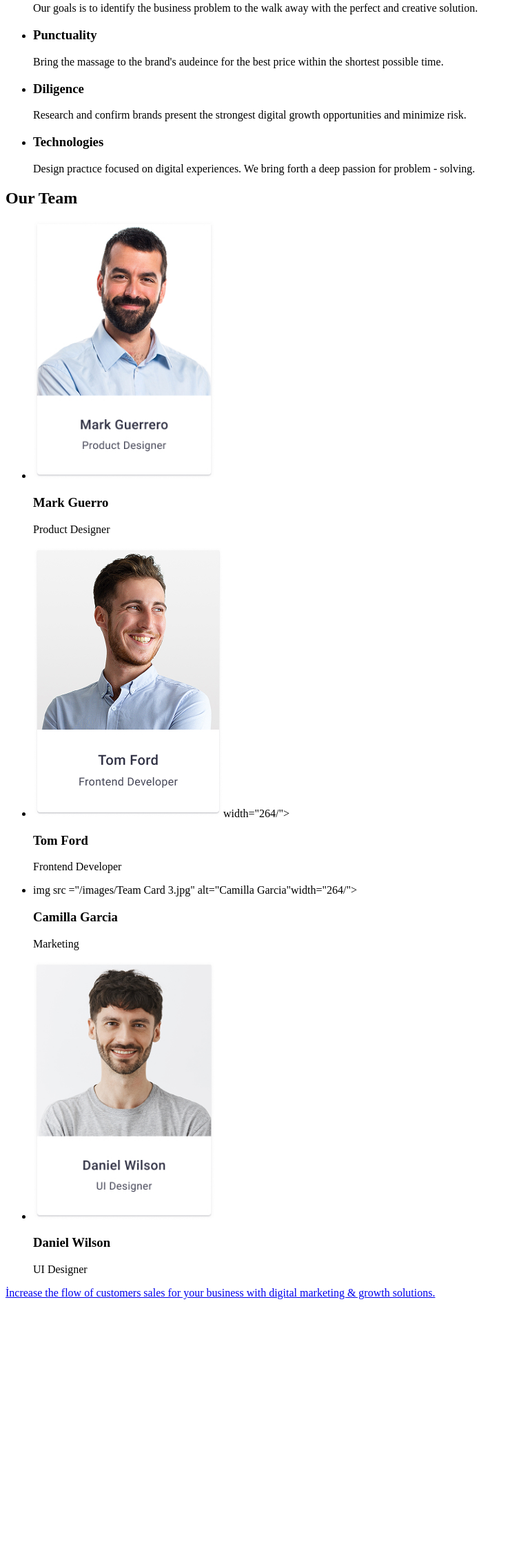
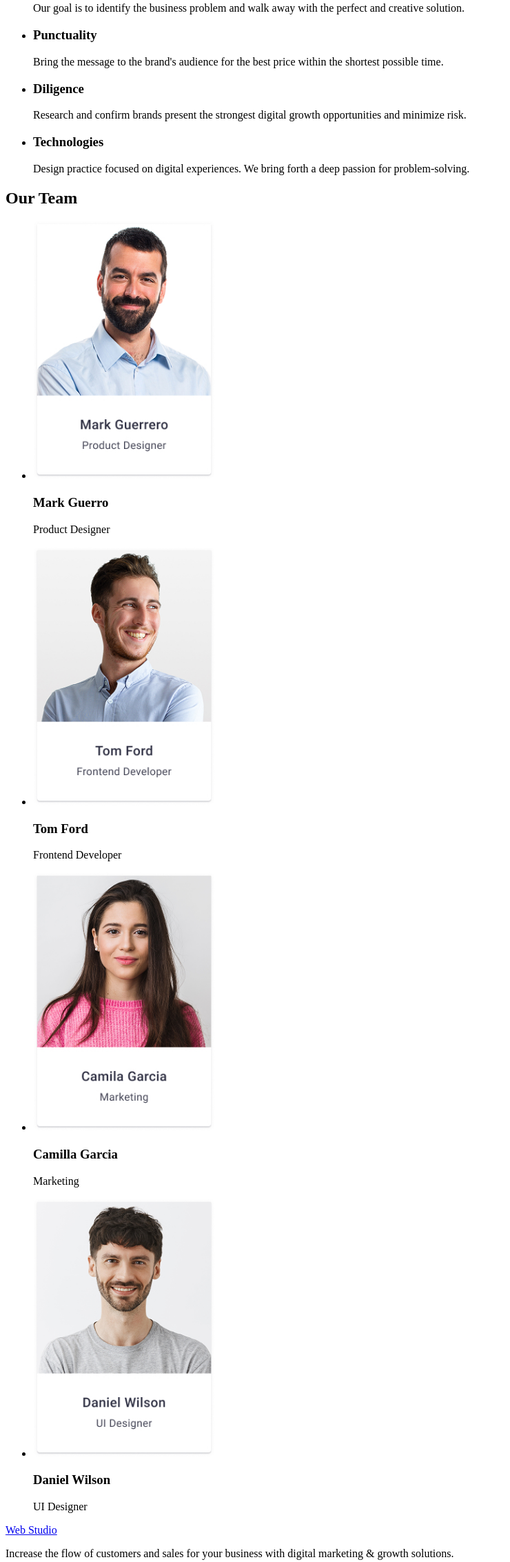
Before and after one commit to hayrunnisaicik/goit-markup-hw-01, a plain HTML site: page index.html in a window 1280 px wide. Shown: the part 314-2579 px from the top of the page at 69% size, without its empty margins (0-740 px from the left). Before the commit the page ends 2214 px from the top, so only its background shows below. Drawn offline with Linux system fonts and the light colour scheme.

Commit message:
İlk yükleme

```diff
--- a/index.html
+++ b/index.html
@@ -11,9 +11,8 @@
         <nav>
             <ul>
                 <li>
-                    <a href="/">Web Studio</a>"
+                    <a href="/">Web Studio</a>
                 </li>
-
                 <li>
                     <a href="">Studio</a>
                 </li>
@@ -22,7 +21,6 @@
                 </li>
             </ul>
         </nav>
-    </header>
 
         <address>
             <ul>
@@ -36,7 +34,6 @@
         </address>
     </header>
 
-
     <main>
         <section>
             <h1>Effective Solutions for Your Business</h1>
@@ -49,28 +46,25 @@
                 <li>
                     <h3>Strategy</h3>
                     <p>
-                Our goals is to identify the business problem to the walk away with the perfect and creative solution.
+                        Our goal is to identify the business problem and walk away with the perfect and creative solution.
                     </p>
                 </li>
                 <li>
                     <h3>Punctuality</h3>
                     <p>
-                Bring the massage to the brand's audeince for the best price
-                within the shortest possible time.
+                        Bring the message to the brand's audience for the best price within the shortest possible time.
                     </p>
                 </li>
                 <li>
                     <h3>Diligence</h3>
                     <p>
-                Research and confirm brands present the strongest digital
-                growth opportunities and minimize risk.
+                        Research and confirm brands present the strongest digital growth opportunities and minimize risk.
                     </p>
                 </li>
                 <li>
                     <h3>Technologies</h3>
                     <p>
-                Design practıce focused on digital experiences. We bring forth a
-                deep passion for problem - solving.
+                        Design practice focused on digital experiences. We bring forth a deep passion for problem-solving.
                     </p>
                 </li>
             </ul>
@@ -80,33 +74,32 @@
             <h2>Our Team</h2>
             <ul>
                 <li>
-            <img src="/images/Team Card 1.jpg" alt="Mark Guerro" width="264/">
+                    <img src="./images/Team Card 1.jpg" alt="Mark Guerro" width="264">
                     <h3>Mark Guerro</h3>
                     <p>Product Designer</p>
                 </li>
                 <li>
-            <img src="/images/Team Card 2.jpg" alt ="Tom Ford " >width="264/">
+                    <img src="./images/Team Card 2.jpg" alt="Tom Ford" width="264">
                     <h3>Tom Ford</h3>
                     <p>Frontend Developer</p>
                 </li>
                 <li>
-            img src ="/images/Team Card 3.jpg" alt="Camilla Garcia"width="264/">
+                    <img src="./images/Team Card 3.jpg" alt="Camilla Garcia" width="264">
                     <h3>Camilla Garcia</h3>
                     <p>Marketing</p>
                 </li>
                 <li>
-            <img src="/images/Team Card 4.jpg" alt ="Daniel Wilson" width="264/">
+                    <img src="./images/Team Card 4.jpg" alt="Daniel Wilson" width="264">
                     <h3>Daniel Wilson</h3>
                     <p>UI Designer</p>
                 </li>
             </ul>
         </section>
     </main>
+
     <footer>
-    <a href="/" Web Studio</a>
-        <p> İncrease the flow of customers sales for your business with digital
-            marketing & growth solutions.
-        </p>
+        <a href="/">Web Studio</a>
+        <p>Increase the flow of customers and sales for your business with digital marketing & growth solutions.</p>
     </footer>
 </body>
 </html>
```
Lines whose indentation alone changed are shown as unchanged.
